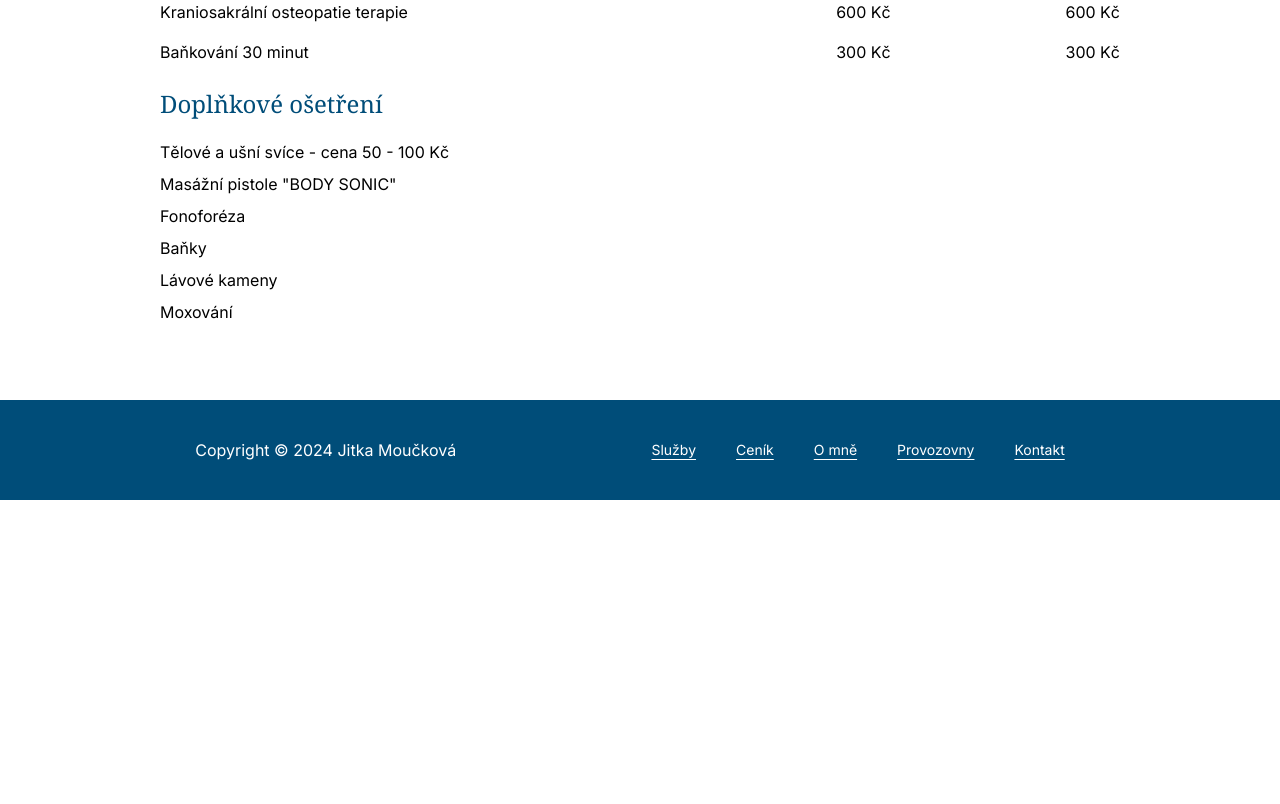
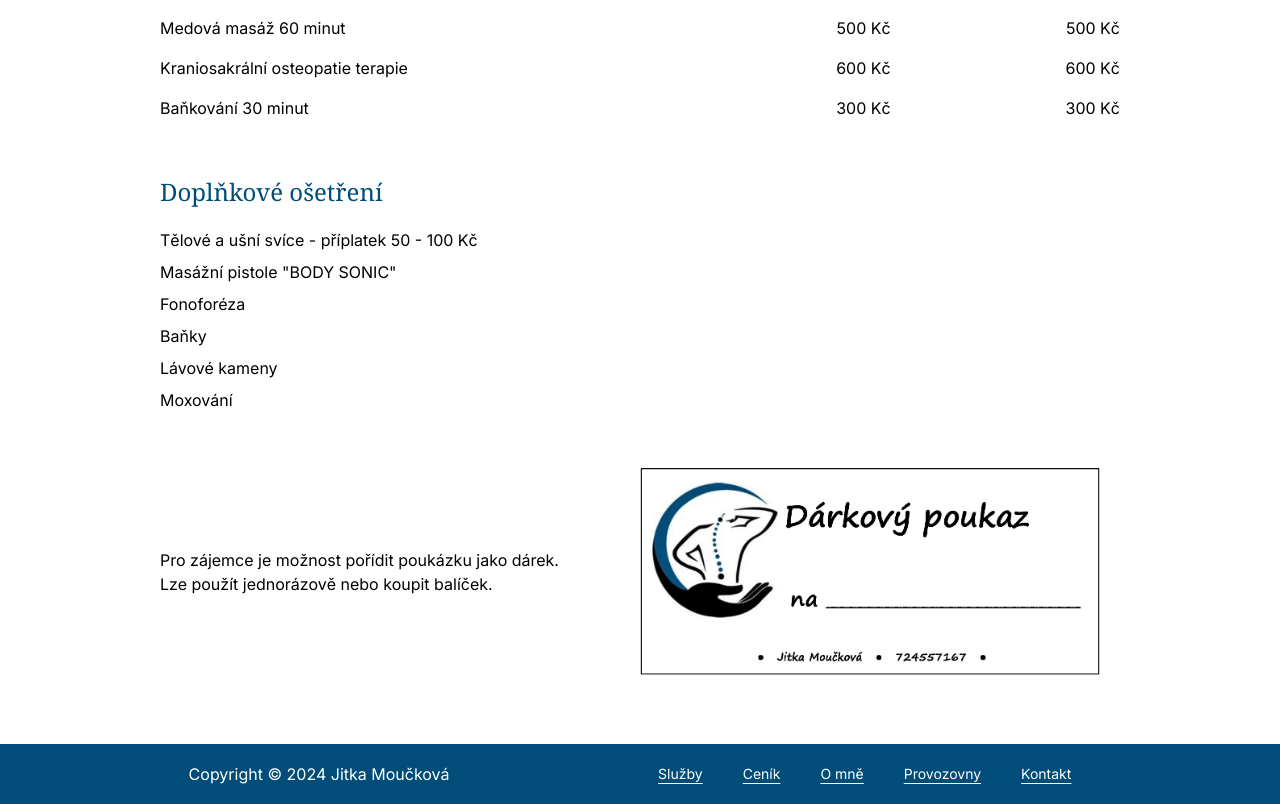
Before and after one commit to Quirex0/bp_reservation_project, a Next.js app: page /cenik in a window 1280 px wide. Shown: the part 580-1384 px from the top of the page. Before the commit the page ends 1080 px from the top, so only its background shows below. Built offline with nearby package versions, Linux system fonts and the light colour scheme.

Commit message:
malá úprava navbaru a footeru + poukázka

```diff
--- a/src/app/cenik/page.tsx
+++ b/src/app/cenik/page.tsx
@@ -30,7 +30,7 @@ export default function Cenik() {
       </div>
 
       <div className="flex justify-center">
-        <div className="max-w-screen-lg w-full px-4">
+        <div className="max-w-screen-lg w-full px-4 pt-8">
           <table className="w-full table-auto">
             <thead>
               <tr>
@@ -72,10 +72,11 @@ export default function Cenik() {
             </tbody>
           </table>
 
+          <div className='py-8'>
             <div className='text-2xl font-serif text-customColor px-4 my-4'>Doplňkové ošetření</div>
 
             <div className='flex flex-col'>
-            <div className='px-4 my-1'>Tělové a ušní svíce - cena  50 - 100 Kč </div>
+              <div className='px-4 my-1'>Tělové a ušní svíce - příplatek  50 - 100 Kč </div>
 
               <div className='px-4 my-1'>Masážní pistole "BODY SONIC" </div>
               <div className='px-4 my-1'>Fonoforéza</div>
@@ -83,8 +84,24 @@ export default function Cenik() {
               <div className='px-4 my-1'>Lávové kameny </div>
               <div className='px-4 my-1'>Moxování </div>
             </div>
+          </div>
 
-          <br /><br /><br />
+
+
+          <div className='flex flex-row justify-between items-center px-4 mb-12'>
+            <div className='flex flex-col'>
+              <p>Pro zájemce je možnost pořídit poukázku jako dárek.</p>
+              <p>Lze použít jednorázově nebo koupit balíček.</p>
+            </div>
+            <div className='flex'>
+              <Image src="/poukazka.jpg"
+                alt="poukazka"
+                width={500}
+                height={400}
+                className="" />
+            </div>
+          </div>
+
 
 
         </div>
--- a/src/components/Footer.tsx
+++ b/src/components/Footer.tsx
@@ -37,7 +37,7 @@ const NavLinks = () => {
 const Footer = () => {
   return (
     <div className='w-full'>
-      <div className='md:flex-row flex-col flex justify-evenly items-center text-white bg-customColor p-5'>
+      <div className='md:flex-row flex-col flex justify-evenly items-center text-white bg-customColor'>
         <div className='flex whitespace-nowrap'>
           <p>
             Copyright &copy; {new Date().getFullYear()} Jitka Moučková <br />
--- a/src/components/Navbar.tsx
+++ b/src/components/Navbar.tsx
@@ -46,7 +46,7 @@ const Navbar = () => {
   };
 
   return (
-    <div className="sticky top-0 z-[20] mx-auto flex w-full p-2 flex-wrap items-center justify-between bg-white">
+    <div className="sticky top-0 z-[20] mx-auto flex w-full flex-wrap items-center justify-between bg-white">
       <div className="inline-block ml-12">
         <Link href="/">
           <Image
@@ -54,7 +54,7 @@ const Navbar = () => {
             alt="Logo"
             width={100}
             height={100}
-            className="cursor-pointer"
+            className="cursor-pointer m-2"
           />
         </Link>
       </div>
@@ -81,7 +81,10 @@ const Navbar = () => {
           </div>
         </div>
       )}
+
+      <div className="sticky top-[50px] bg-customColor w-full h-6"></div>
     </div>
+
   );
 };
 export default Navbar;
```
Also changed, not shown: public/poukazka.jpg (added). Lines whose indentation alone changed are shown as unchanged.
